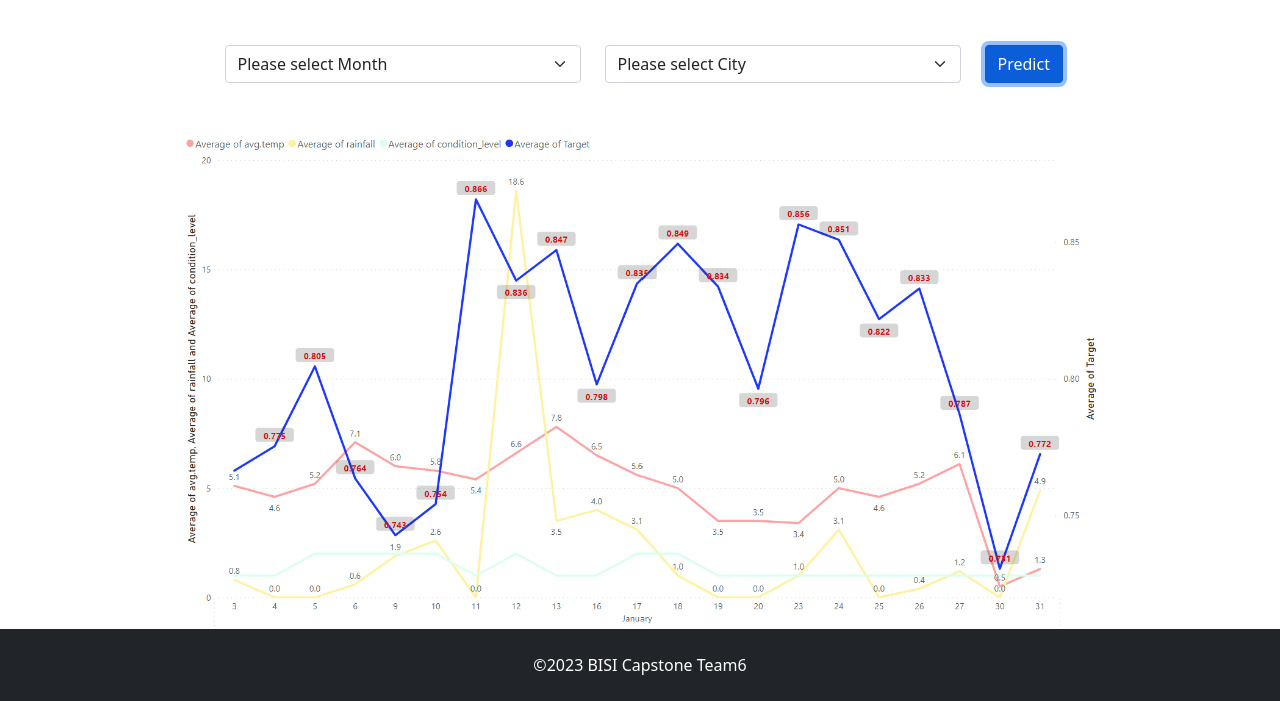
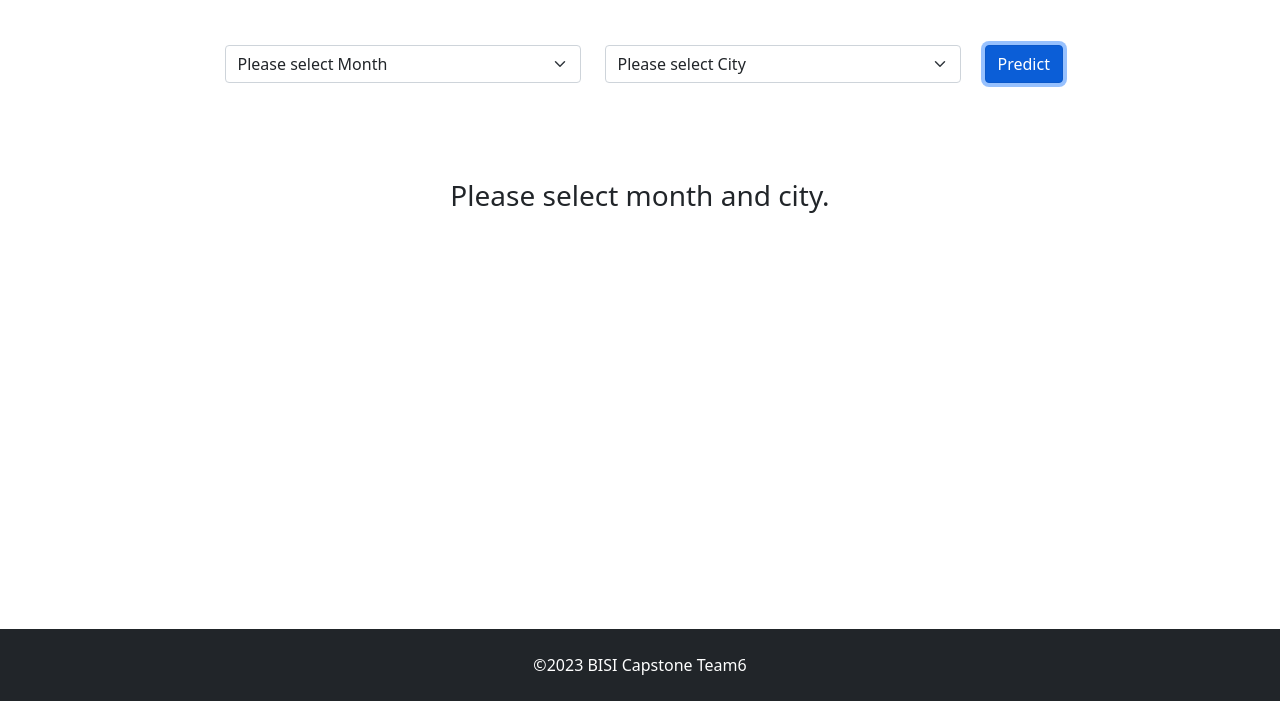
Before and after one commit to leonwebdev/bi_capstone_pseudo_website, a plain HTML site: page index.html in a window 1280 px wide. Both pictures are taken after a click on the button "Predict". Shown: the part 99-800 px from the top of the page. Drawn offline with nearby package versions, Linux system fonts and the light colour scheme; a web font is replaced by a local one.

Commit message:
event select input onchange done.

```diff
--- a/app.js
+++ b/app.js
@@ -1,14 +1,25 @@
-month = document.getElementById("month");
-city = document.getElementById("city");
-img = document.getElementById("img");
-button = document.getElementById("button");
+let month = document.getElementById("month");
+let city = document.getElementById("city");
+// img = document.getElementById("img");
+let img = "";
+let img_box = document.getElementById("img_box");
+let button = document.getElementById("button");
 
 function changeImage() {
-    if (city.value && month.value) {
+    if (!city.value || !month.value) {
+        img_box.innerHTML = `
+        <h3 class="text-center pt-5">Please select month and city.</h3>
+        `;
+    } else {
+        city_value = city.value ? city.value : "v";
+        month_value = month.value ? month.value : "1";
+        img = "img/" + city_value + "_" + month_value + ".png";
+        img_box.innerHTML = `
+        <img src="${img}" class="img-fluid" />
+        `;
     }
-    city_value = city.value ? city.value : "v";
-    month_value = month.value ? month.value : "1";
-    img.src = "img/" + city_value + "_" + month_value + ".png";
 }
 
 button.addEventListener("click", changeImage);
+city.addEventListener("change", changeImage);
+month.addEventListener("change", changeImage);
--- a/index.html
+++ b/index.html
@@ -57,8 +57,9 @@
         </div>
         <div class="container mt-5">
             <div class="row justify-content-center">
-                <div class="col-xl-10">
-                    <img id="img" src="img/b_1.png" class="img-fluid" />
+                <div class="col-xl-10" id="img_box">
+                    <h3 class="text-center pt-5">Please select month and city.</h3>
+                    <!-- <img id="img" src="img/b_1.png" class="img-fluid" /> -->
                 </div>
             </div>
         </div>
```
